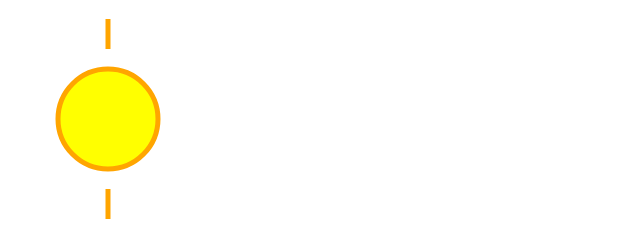
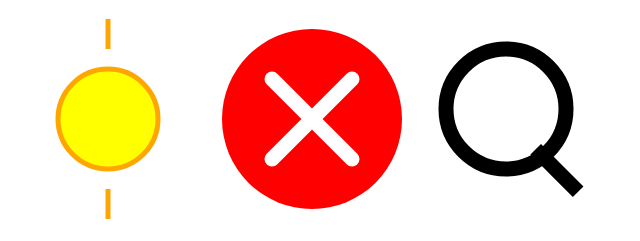
Before and after one commit to yousseforabi/svg-1, a plain HTML site: page index.html in a window 1280 px wide. Shown: the part 61-302 px from the top of the page, without its empty margins (0-640 px from the left). Drawn offline with Linux system fonts and the light colour scheme.

Commit message:
adding more svg html

```diff
--- a/index.html
+++ b/index.html
@@ -8,7 +8,7 @@
 <body>
     <h1>SVG Image in HTML</h1>
 
-
+    <!--  my svg sun -->
     <svg width="200" height="200" viewBox="0 0 200 200" xmlns="http://www.w3.org/2000/svg">
 
         <circle cx="100" cy="100" r="50" fill="yellow" stroke="orange" stroke-width="5" />
@@ -16,8 +16,22 @@
         <line x1="100" y1="170" x2="100" y2="200" stroke="orange" stroke-width="5"/>
 
     </svg>
+    <!-- Red circle -->
+    <svg width="200" height="200" viewBox="0 0 200 200" xmlns="http://www.w3.org/2000/svg">
+
+        <circle cx="100" cy="100" r="90" fill="red" />
+        <line x1="60" y1="60" x2="140" y2="140" stroke="white" stroke-width="15" stroke-linecap="round" />
+        <line x1="140" y1="60" x2="60" y2="140" stroke="white" stroke-width="15" stroke-linecap="round" />
+    </svg>
+    <!--  the magnifying glass -->
+    <svg width="200" height="200" viewBox="0 0 200 200" xmlns="http://www.w3.org/2000/svg">
+
+        <circle cx="90" cy="90" r="60" fill="none" stroke="black" stroke-width="15" />
+        <rect x="125" y="125" width="60" height="15" fill="black" transform="rotate(45 125 125)" />
+    </svg>
 
     <h1>SVG Image from External File</h1>
     <img src="extra.svg" alt="SVG Cloud" width="200" height="200">
+
 </body>
 </html>
```
